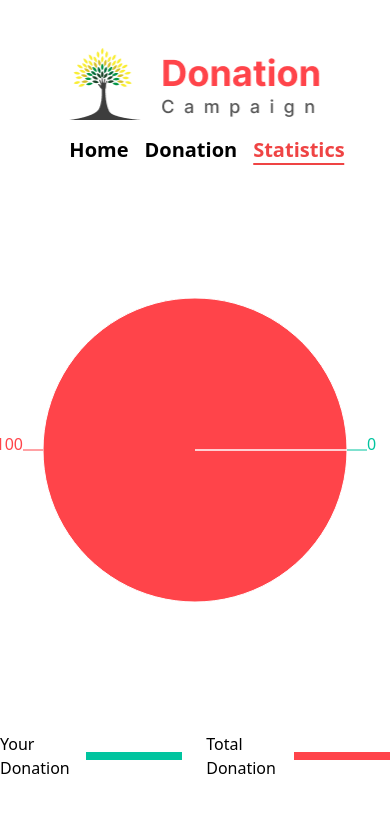
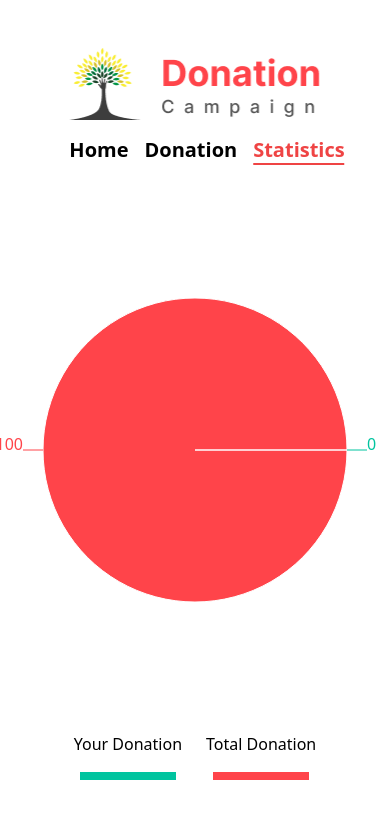
Before and after one commit to webdevratul/donation-campaign, a React (Vite) app: page /statistics in a window 390 px wide. Shown: the top 818 px of the page. Built offline with nearby package versions, Linux system fonts and the light colour scheme.

Commit message:
fix some simple responsive issues

```diff
--- a/src/components/CategoryDetails.jsx
+++ b/src/components/CategoryDetails.jsx
@@ -29,7 +29,7 @@ const CategoryDetails = () => {
       <button
         style={{ backgroundColor: category.color_text_and_button_bg }}
         onClick={handleCategoryData}
-        className={` text-white px-6 py-3 rounded absolute top-[86%] z-10 left-[15%] font-bold text-xl`}
+        className={` text-white px-6 py-3 rounded absolute top-[75%] md:top-[88%] z-10 left-[15%] font-bold text-xl`}
       >
         Donate ${category.price}
       </button>
--- a/src/components/Statistics.jsx
+++ b/src/components/Statistics.jsx
@@ -32,14 +32,14 @@ const Statistics = () => {
           </Pie>
         </PieChart>
       </ResponsiveContainer>
-      <div className="flex justify-center my-8">
-        <div className="flex items-center">
+      <div className="flex justify-center flex-row my-8">
+        <div className="flex items-center flex-col md:flex-row">
           <h1>Your Donation</h1>
-          <small className="bg-[#00C49F] h-2 px-12 ml-3 text-[#0B0B0B]"></small>
+          <small className="bg-[#00C49F] h-2 px-12 md:ml-3 my-4 md:my-0 text-[#0B0B0B]"></small>
         </div>
-        <div className="flex items-center ml-6">
+        <div className="flex flex-col md:flex-row items-center ml-6">
           <h1>Total Donation</h1>
-          <small className="bg-[#FF444A] h-2 px-12 ml-3 text-[#0B0B0B]"></small>
+          <small className="bg-[#FF444A] h-2 px-12 md:ml-3 my-4 md:my-0 text-[#0B0B0B]"></small>
         </div>
       </div>
     </div>
```
